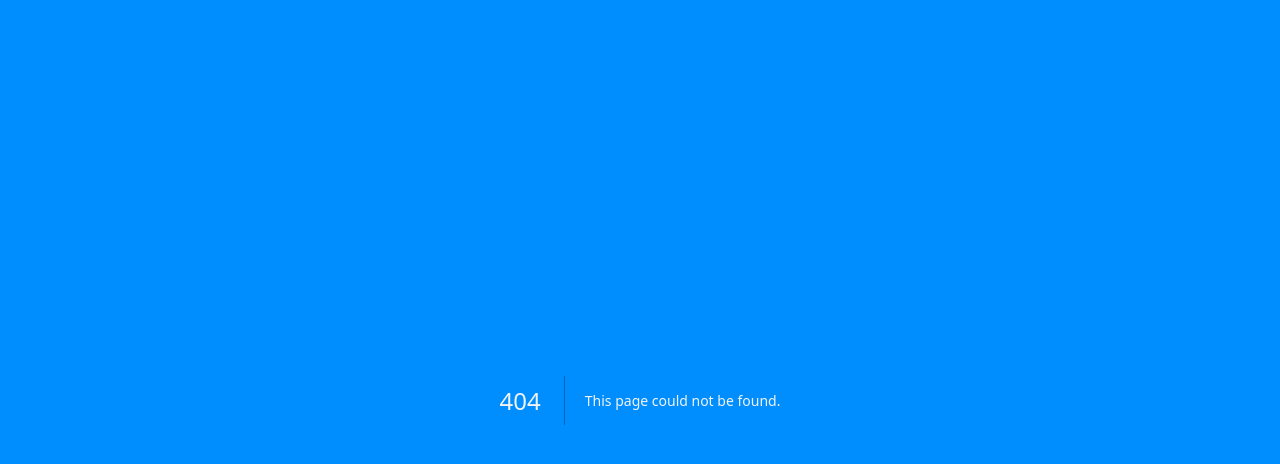
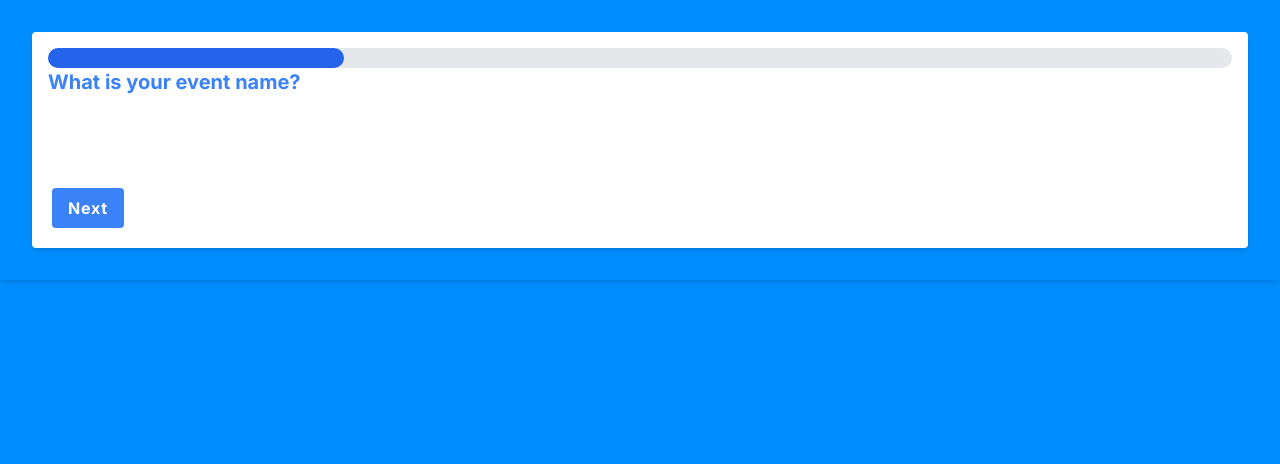
Before and after one commit to shirinmjr/organize-app, a Next.js app: page /event-page/new in a window 1280 px wide. Before the commit this address had no page. Shown: the top 464 px of the page. Built offline with nearby package versions, Linux system fonts and the light colour scheme.

Commit message:
renaming and reorganizing folders

```diff
--- a/app/(components)/GetStarted.jsx
+++ b/app/components/GetStarted.jsx
@@ -29,7 +29,7 @@ const GetStarted = () => {
                     <div className="lg:grid grid-cols-2 xl:grid-cols-4">
                         <p>We empower communities to <b>get things done</b></p>
                     </div>
-                    <Link href={`/EventPage/New`}>
+                    <Link href={`/EventPage/new`}>
                         <input type="submit" className="btn text-blue 400 shadow-lg p-3 m-2" value={"Get Started!"} />
                     </Link>
                 </div>
--- a/app/(components)/(createEventForm)/StepA.EventName.jsx
+++ b/app/components/createEventForm/StepA.EventName.jsx
@@ -1,9 +1,9 @@
 const EventName = ({ callBack, eventName = "" }) => {
     return (
-        <div className="q-title flex flex-col items-center  h-screen mx-5 m-10">
+        <div className="event-form">
             <h3 className="mb-4">What is your event name?</h3>
             <input
-                className="text-field w-full  py-2  text-border-3 rounded text-blue-600" required
+                className="text-field" required
                 type="text"
                 id="eventName"
                 name="eventName"
--- a/app/globals.css
+++ b/app/globals.css
@@ -64,10 +64,15 @@
   .text-border-3 {
     border: 3px #008eff solid;
   }
+  .text-field {
+    border-color: #0066ff;
+    border-radius: 2em;
+  }
 
   .event-progressbar {
     background-color: #008eff;
     color: #ffffff;
     border-radius: 2em;
   }
+
 }
--- a/app/layout.js
+++ b/app/layout.js
@@ -5,7 +5,7 @@ import { Inter } from "next/font/google";
 
 import { config } from "@fortawesome/fontawesome-svg-core";
 import "@fortawesome/fontawesome-svg-core/styles.css";
-import GetStarted from "./(components)/GetStarted";
+import GetStarted from "./components/GetStarted";
 
 config.autoAddCss = false;
 
--- a/app/page.jsx
+++ b/app/page.jsx
@@ -1,4 +1,4 @@
-import GetStarted from "./(components)/GetStarted";
+import GetStarted from "./components/GetStarted";
 
 const Dashboard = async () => {
   return (
```
Also changed, not shown: app/event-page/new/page.jsx (renamed from app/EventPage/New/page.jsx, +5 -5 lines), app/components/ProgressBar.jsx (renamed from app/(components)/ProgressBar.jsx), app/components/createEventForm/StepB.NeedToDecide.jsx (renamed from app/(components)/(createEventForm)/StepB.NeedToDecide.jsx), app/components/createEventForm/StepC.WhoToInvite.jsx (renamed from app/(components)/(createEventForm)/StepC.WhoToInvite.jsx), app/components/createEventForm/StepD.GetUserInfo.jsx (renamed from app/(components)/(createEventForm)/StepD.GetUserInfo.jsx).
